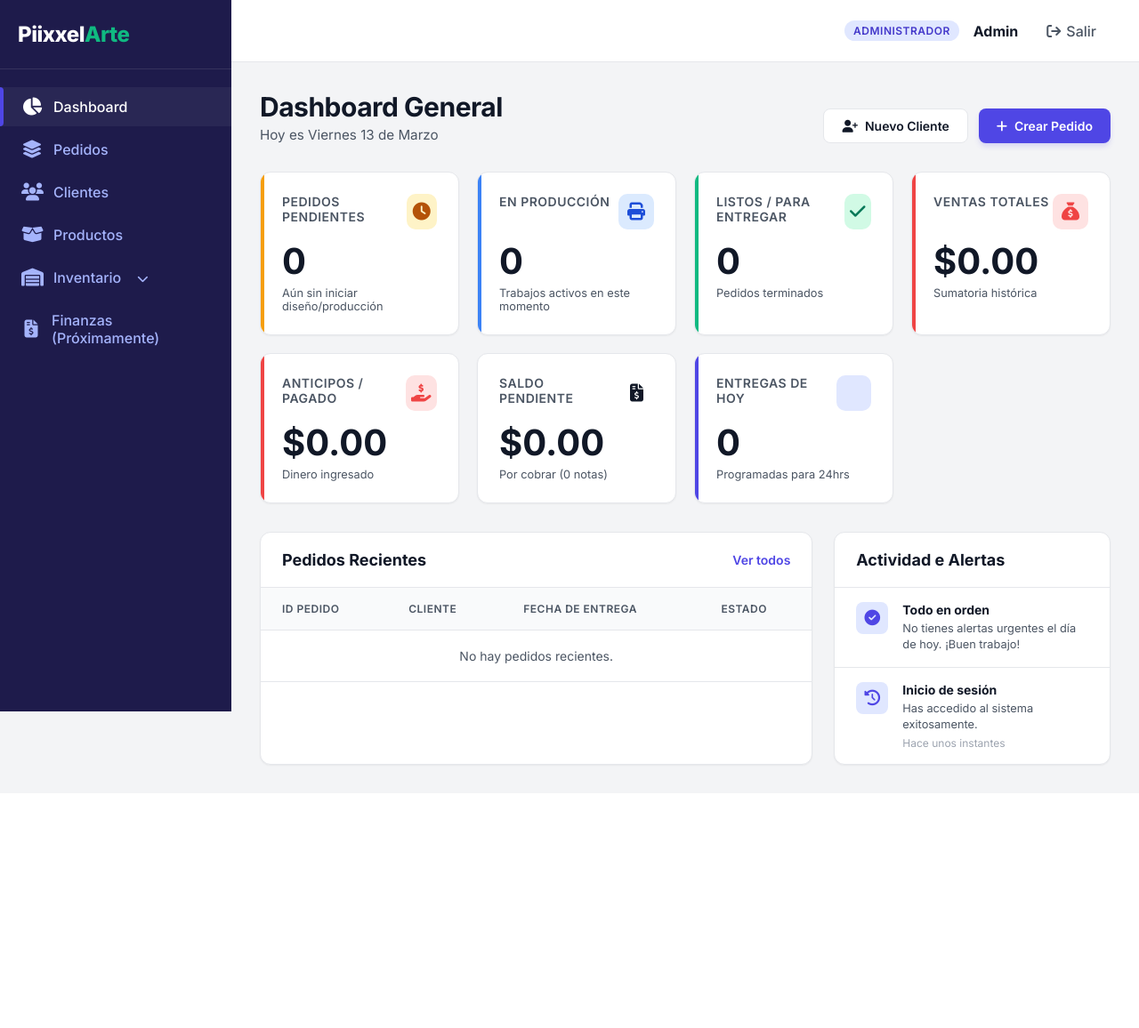
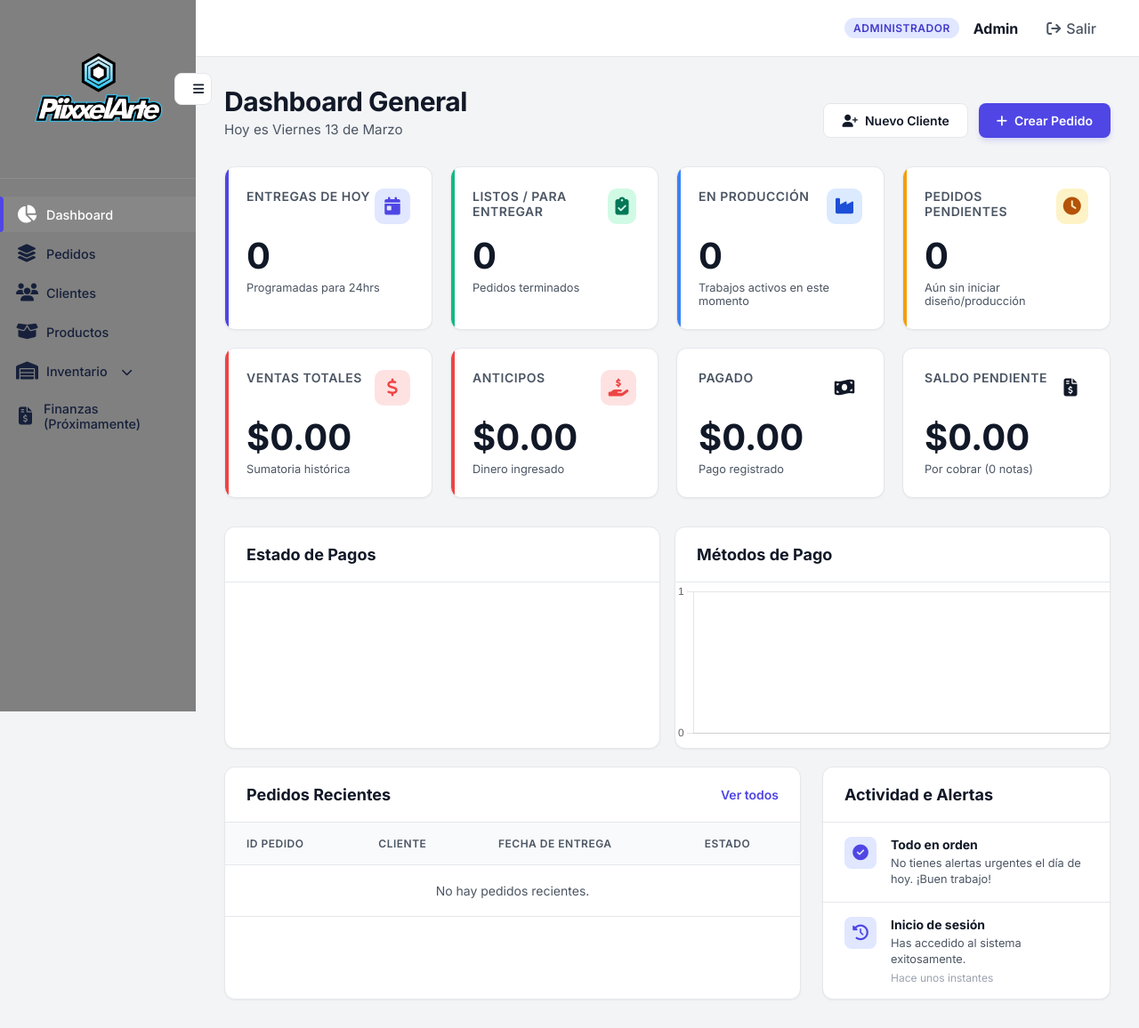
Before and after one commit to GemaLopez01/PiixxelArte-ERP, a Flask app: page /dashboard in a window 1280 px wide. Shown: the whole page at 89% size. Before the commit the page ends 862 px from the top, so only its background shows below. Run offline with Flask 3, Linux system fonts and the light colour scheme; a user stored in the database is signed in; a map, chart or similar area stays blank.

Commit message:
Se agregan correciones en tarjetas y algunas lineas de codigo

```diff
--- a/app/static/css/style.css
+++ b/app/static/css/style.css
@@ -11,12 +11,14 @@
   /* Neutral Dark Mode Palette (can be adapted) */
   --bg-app: #F3F4F6; /* Light gray for app background */
   --bg-surface: #FFFFFF; /* White for cards */
-  --bg-sidebar: #1E1B4B; /* Deep Indigo for sidebar */
+  --bg-sidebar: #808080; /* Sidebar background (custom hex handover: reemplazar) */
+  --bg-sidebar-hover: #16203B; /* Hover state */
 
   --text-primary: #111827;
   --text-secondary: #4B5563;
   --text-light: #F9FAFB;
-  --text-sidebar: #A5B4FC;
+  --text-sidebar: #16203B; /* color de texto del sidebar */
+  --text-sidebar-active: #E6DAFF; /* color activo */
 
   --border-light: #E5E7EB;
 
@@ -40,8 +42,8 @@
   /* Metrics */
   --radius-lg: 12px;
   --radius-xl: 16px;
-  --sidebar-width: 260px;
-  --topbar-height: 70px;
+  --sidebar-width: 220px;
+  --topbar-height: 64px;
 
   /* Transitions */
   --transition: all 0.3s cubic-bezier(0.4, 0, 0.2, 1);
@@ -77,17 +79,66 @@ body {
   transition: var(--transition);
 }
 
+.sidebar-hidden .sidebar {
+  transform: translateX(-100%);
+}
+
+.sidebar-hidden .main-wrapper {
+  margin-left: 0;
+}
+
+.sidebar-menu a {
+  color: var(--text-sidebar);
+}
+
+.sidebar-menu a:hover,
+.sidebar-menu a.active {
+  color: var(--text-sidebar-active);
+  background-color: var(--bg-sidebar-hover);
+}
+
+.sidebar-logo {
+  max-width: 100%;
+  height: auto;
+  display: block;
+}
+
+.sidebar-placeholder {
+  width: 100%;
+  padding: 12px 20px;
+  display: flex;
+  align-items: center;
+  gap: 12px;
+}
+
+.sidebar-placeholder span {
+  color: var(--text-sidebar);
+  font-weight: 700;
+}
+
+
 .sidebar-header {
-  padding: 24px 20px;
-  font-size: 1.5rem;
-  font-weight: 800;
-  color: #fff;
+  padding: 12px 14px;
+  /* text and color are set by child elements */
   border-bottom: 1px solid rgba(255, 255, 255, 0.1);
   letter-spacing: -0.5px;
+}
+.sidebar-placeholder {
+  display: flex;
+  align-items: center;
+  justify-content: space-between;
+  gap: 10px;
 }
 .sidebar-header span {
   color: var(--secondary);
 }
+.btn-sidebar-toggle {
+  min-width: 32px;
+  min-height: 32px;
+  padding: 6px 10px;
+  font-size: 0.8rem;
+}
+
 
 .sidebar-menu {
   list-style: none;
@@ -102,11 +153,12 @@ body {
 .sidebar-menu a {
   display: flex;
   align-items: center;
-  gap: 12px;
-  padding: 12px 24px;
+  gap: 10px;
+  padding: 10px 18px;
   color: var(--text-sidebar);
   text-decoration: none;
   font-weight: 500;
+  font-size: 0.9rem;
   transition: var(--transition);
   position: relative;
 }
--- /dev/null
+++ b/app/static/js/dashboard-charts.js
@@ -0,0 +1,65 @@
+document.addEventListener("DOMContentLoaded", function() {
+    const statusDataScript = document.getElementById('status-data');
+    const methodsDataScript = document.getElementById('methods-data');
+
+    const statusDataRaw = statusDataScript ? JSON.parse(statusDataScript.textContent || '{}') : {};
+    const methodsDataRaw = methodsDataScript ? JSON.parse(methodsDataScript.textContent || '{}') : {};
+
+    const statusCanvas = document.getElementById('statusChart');
+    if (statusCanvas) {
+        const ctxStatus = statusCanvas.getContext('2d');
+        new Chart(ctxStatus, {
+            type: 'doughnut',
+            data: {
+                labels: Object.keys(statusDataRaw),
+                datasets: [{
+                    data: Object.values(statusDataRaw),
+                    backgroundColor: [
+                        '#10B981', // Pagado
+                        '#F59E0B', // Parcial
+                        '#EF4444'  // Pendiente
+                    ],
+                    borderWidth: 0,
+                    hoverOffset: 4
+                }]
+            },
+            options: {
+                responsive: true,
+                maintainAspectRatio: false,
+                plugins: {
+                    legend: { position: 'bottom' }
+                }
+            }
+        });
+    }
+
+    const methodsCanvas = document.getElementById('methodsChart');
+    if (methodsCanvas) {
+        const ctxMethods = methodsCanvas.getContext('2d');
+        new Chart(ctxMethods, {
+            type: 'bar',
+            data: {
+                labels: Object.keys(methodsDataRaw),
+                datasets: [{
+                    label: 'Cantidad de Operaciones',
+                    data: Object.values(methodsDataRaw),
+                    backgroundColor: '#3B82F6',
+                    borderRadius: 4
+                }]
+            },
+            options: {
+                responsive: true,
+                maintainAspectRatio: false,
+                plugins: {
+                    legend: { display: false }
+                },
+                scales: {
+                    y: {
+                        beginAtZero: true,
+                        ticks: { precision: 0 }
+                    }
+                }
+            }
+        });
+    }
+});
--- a/app/templates/base.html
+++ b/app/templates/base.html
@@ -18,7 +18,12 @@
     <!-- Sidebar -->
     <aside class="sidebar">
         <div class="sidebar-header">
-            Piixxel<span>Arte</span>
+            <div class="sidebar-placeholder">
+                <img src="{{ url_for('static', filename='img/logo-piixxi.png') }}" alt="Logo" class="sidebar-logo" onerror="this.style.display='none'">
+                <button id="sidebar-toggle" class="btn btn-secondary btn-sidebar-toggle" type="button" title="Mostrar/Ocultar menú">
+                    <i class="fa-solid fa-bars"></i>
+                </button>
+            </div>
         </div>
         <ul class="sidebar-menu">
             <li>
@@ -130,5 +135,16 @@
         </main>
     </div>
 
+    <script>
+        const sidebarToggleBtns = document.querySelectorAll('#sidebar-toggle');
+        sidebarToggleBtns.forEach(btn => {
+            btn.addEventListener('click', () => {
+                document.body.classList.toggle('sidebar-hidden');
+            });
+        });
+    </script>
 </body>
 </html>
+    </script>
+</body>
+</html>
--- a/app/templates/dashboard.html
+++ b/app/templates/dashboard.html
@@ -18,6 +18,39 @@
 
 <!-- Metrics Grid -->
 <div class="metrics-grid">
+    <div class="metric-card today">
+        <div class="metric-header">
+            <span class="metric-title">Entregas de Hoy</span>
+            <div class="metric-icon">
+                <i class="fa-solid fa-calendar-day"></i>
+            </div>
+        </div>
+        <div class="metric-value">{{ metrics.today_deliveries }}</div>
+        <div class="metric-subtitle">Programadas para 24hrs</div>
+    </div>
+
+    <div class="metric-card ready">
+        <div class="metric-header">
+            <span class="metric-title">Listos / Para Entregar</span>
+            <div class="metric-icon">
+                <i class="fa-solid fa-clipboard-check"></i>
+            </div>
+        </div>
+        <div class="metric-value">{{ metrics.ready_orders }}</div>
+        <div class="metric-subtitle">Pedidos terminados</div>
+    </div>
+
+    <div class="metric-card production">
+        <div class="metric-header">
+            <span class="metric-title">En Producción</span>
+            <div class="metric-icon">
+                <i class="fa-solid fa-industry"></i>
+            </div>
+        </div>
+        <div class="metric-value">{{ metrics.in_production }}</div>
+        <div class="metric-subtitle">Trabajos activos en este momento</div>
+    </div>
+
     <div class="metric-card pending">
         <div class="metric-header">
             <span class="metric-title">Pedidos Pendientes</span>
@@ -29,33 +62,11 @@
         <div class="metric-subtitle">Aún sin iniciar diseño/producción</div>
     </div>
 
-    <div class="metric-card production">
-        <div class="metric-header">
-            <span class="metric-title">En Producción</span>
-            <div class="metric-icon">
-                <i class="fa-solid fa-print"></i>
-            </div>
-        </div>
-        <div class="metric-value">{{ metrics.in_production }}</div>
-        <div class="metric-subtitle">Trabajos activos en este momento</div>
-    </div>
-
-    <div class="metric-card ready">
-        <div class="metric-header">
-            <span class="metric-title">Listos / Para Entregar</span>
-            <div class="metric-icon">
-                <i class="fa-solid fa-check"></i>
-            </div>
-        </div>
-        <div class="metric-value">{{ metrics.ready_orders }}</div>
-        <div class="metric-subtitle">Pedidos terminados</div>
-    </div>
-
     <div class="metric-card payment">
         <div class="metric-header">
             <span class="metric-title">Ventas Totales</span>
             <div class="metric-icon">
-                <i class="fa-solid fa-sack-dollar"></i>
+                <i class="fa-solid fa-dollar-sign"></i>
             </div>
         </div>
         <div class="metric-value">${{ "%.2f"|format(metrics.total_sales) }}</div>
@@ -64,13 +75,24 @@
 
     <div class="metric-card payment">
         <div class="metric-header">
-            <span class="metric-title">Anticipos / Pagado</span>
+            <span class="metric-title">Anticipos</span>
             <div class="metric-icon">
                 <i class="fa-solid fa-hand-holding-dollar"></i>
             </div>
         </div>
         <div class="metric-value">${{ "%.2f"|format(metrics.total_advances) }}</div>
         <div class="metric-subtitle">Dinero ingresado</div>
+    </div>
+
+    <div class="metric-card success">
+        <div class="metric-header">
+            <span class="metric-title">Pagado</span>
+            <div class="metric-icon">
+                <i class="fa-solid fa-money-bill-wave"></i>
+            </div>
+        </div>
+        <div class="metric-value">${{ "%.2f"|format(metrics.total_advances) }}</div>
+        <div class="metric-subtitle">Pago registrado</div>
     </div>
 
     <div class="metric-card warning">
@@ -83,18 +105,22 @@
         <div class="metric-value">${{ "%.2f"|format(metrics.pending_balance) }}</div>
         <div class="metric-subtitle">Por cobrar ({{ metrics.pending_payments }} notas)</div>
     </div>
+</div>
 
-    <div class="metric-card today">
-        <div class="metric-header">
-            <span class="metric-title">Entregas de Hoy</span>
-            <div class="metric-icon">
-                <i class="fa-solid fa-calendar-star"></i>
-            </div>
-        </div>
-        <div class="metric-value">{{ metrics.today_deliveries }}</div>
-        <div class="metric-subtitle">Programadas para 24hrs</div>
+<!-- Charts Grid -->
+<div class="charts-grid" style="display: grid; grid-template-columns: repeat(auto-fit, minmax(260px, 1fr)); gap: 16px; margin-bottom: 20px;">
+    <div class="section-card" style="min-height: 250px;">
+        <div class="section-header"><h2 class="section-title">Estado de Pagos</h2></div>
+        <div style="height: 180px; width: 100%;"><canvas id="statusChart"></canvas></div>
+    </div>
+    <div class="section-card" style="min-height: 250px;">
+        <div class="section-header"><h2 class="section-title">Métodos de Pago</h2></div>
+        <div style="height: 180px; width: 100%;"><canvas id="methodsChart"></canvas></div>
     </div>
 </div>
+
+<script id="status-data" type="application/json">{{ status_dict | tojson | safe }}</script>
+<script id="methods-data" type="application/json">{{ methods_dict | tojson | safe }}</script>
 
 <!-- Main Grid for Tables and Info -->
 <div class="dashboard-grid">
@@ -194,66 +220,6 @@
 
 <!-- Include Chart.js -->
 <script src="https://cdn.jsdelivr.net/npm/chart.js"></script>
-<script>
-document.addEventListener("DOMContentLoaded", function() {
-    // Inject server-rendered JSON data safely
-    const statusDataRaw = {{ status_dict | tojson | safe }};
-    const methodsDataRaw = {{ methods_dict | tojson | safe }};
-
-    // Status Chart (Doughnut)
-    const ctxStatus = document.getElementById('statusChart').getContext('2d');
-    new Chart(ctxStatus, {
-        type: 'doughnut',
-        data: {
-            labels: Object.keys(statusDataRaw),
-            datasets: [{
-                data: Object.values(statusDataRaw),
-                backgroundColor: [
-                    '#10B981', // Pagado (Green)
-                    '#F59E0B', // Parcial (Yellow/Orange)
-                    '#EF4444'  // Pendiente (Red)
-                ],
-                borderWidth: 0,
-                hoverOffset: 4
-            }]
-        },
-        options: {
-            responsive: true,
-            maintainAspectRatio: false,
-            plugins: {
-                legend: { position: 'bottom' }
-            }
-        }
-    });
-
-    // Methods Chart (Bar)
-    const ctxMethods = document.getElementById('methodsChart').getContext('2d');
-    new Chart(ctxMethods, {
-        type: 'bar',
-        data: {
-            labels: Object.keys(methodsDataRaw),
-            datasets: [{
-                label: 'Cantidad de Operaciones',
-                data: Object.values(methodsDataRaw),
-                backgroundColor: '#3B82F6', // Blue
-                borderRadius: 4
-            }]
-        },
-        options: {
-            responsive: true,
-            maintainAspectRatio: false,
-            plugins: {
-                legend: { display: false }
-            },
-            scales: {
-                y: {
-                    beginAtZero: true,
-                    ticks: { precision: 0 }
-                }
-            }
-        }
-    });
-});
-</script>
+<script src="{{ url_for('static', filename='js/dashboard-charts.js') }}"></script>
 
 {% endblock %}
--- a/app/templates/login.html
+++ b/app/templates/login.html
@@ -20,7 +20,7 @@
         <!-- LADO IZQUIERDO -->
         <div class="col-md-6 d-none d-md-flex branding-section">
             <div class="branding-content text-center">
-                <img src="{{ url_for('static', filename='img/logo pixi.jpeg') }}" class="logo mb-4">
+                <img src="{{ url_for('static', filename='img/logo-piixxi.png') }}" class="logo mb-4">
                 <h1 class="text-white">PiixxelArte ERP</h1>
                 <p class="text-light">Sistema Integral de Gestión Empresarial</p>
             </div>
--- a/main.py
+++ b/main.py
@@ -1,5 +1,6 @@
 import os
-from flask import Flask, render_template, request, redirect, url_for, session, flash
+import time
+from flask import Flask, render_template, request, redirect, url_for, session, flash, g
 from flask_login import login_user, logout_user, login_required, current_user
 from dotenv import load_dotenv
 from werkzeug.utils import secure_filename
@@ -30,6 +31,39 @@ migrate.init_app(app, db)
 login_manager.init_app(app)
 login_manager.login_view = 'login'
 login_manager.login_message = 'Por favor inicie sesión para acceder a esta página.'
+
+@app.before_request
+def log_and_prepare():
+    g.start_time = time.time()
+    app.logger.info("%s %s from %s", request.method, request.path, request.remote_addr)
+
+@app.after_request
+def set_security_headers(response):
+    response.headers["X-Frame-Options"] = "DENY"
+    response.headers["X-Content-Type-Options"] = "nosniff"
+    response.headers["Referrer-Policy"] = "strict-origin-when-cross-origin"
+    response.headers["Content-Security-Policy"] = (
+        "default-src 'self'; "
+        "script-src 'self' 'unsafe-inline' https://cdn.jsdelivr.net https://cdnjs.cloudflare.com; "
+        "style-src 'self' 'unsafe-inline' https://cdn.jsdelivr.net https://fonts.googleapis.com https://cdnjs.cloudflare.com; "
+        "font-src 'self' https://fonts.gstatic.com https://cdnjs.cloudflare.com; "
+        "img-src 'self' data:; "
+        "connect-src 'self';"
+    )
+    response.headers["Permissions-Policy"] = "geolocation=(), microphone=()"
+    response.headers["Cache-Control"] = "no-store"
+    if hasattr(g, 'start_time'):
+        ms = int((time.time() - g.start_time) * 1000)
+        app.logger.debug("Request processing time: %dms", ms)
+    return response
+
+@app.errorhandler(404)
+def page_not_found(error):
+    return render_template("404.html"), 404
+
+@app.errorhandler(500)
+def internal_error(error):
+    return render_template("500.html"), 500
 
 @app.context_processor
 def inject_alerts():
```
Also changed, not shown: other parts of app/static/css/style.css (+146 -0 lines), app/templates/404.html (added, +12 -0 lines), app/templates/500.html (added, +12 -0 lines), app/templates/orders/index.html (+2 -6 lines), app/static/img/logo pixi.jpeg (deleted), app/static/img/logo-piixxi.png (added).
